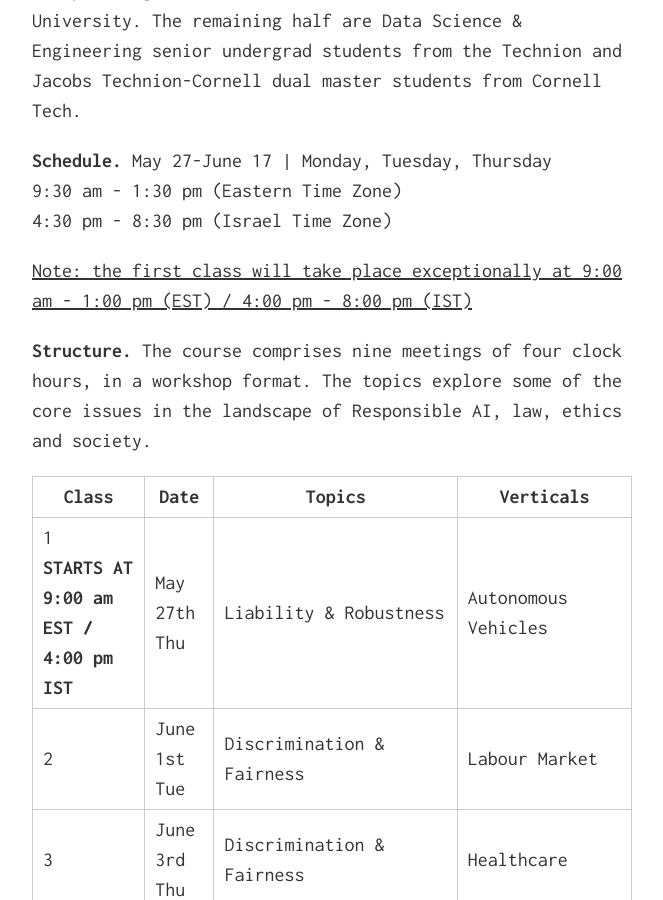
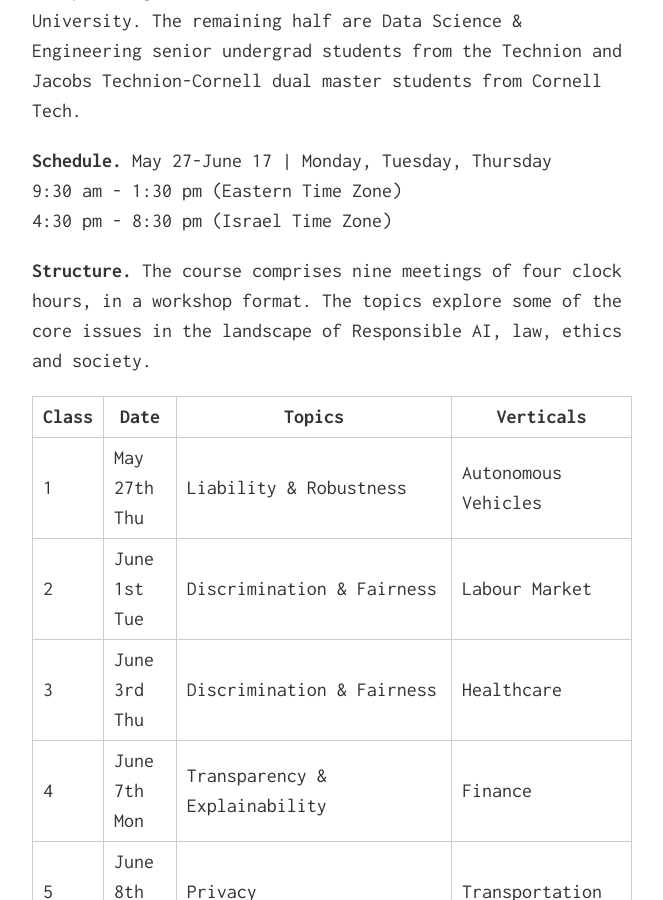
Before and after one commit to ResponsiblyAI/learn, a Jekyll site: the page built from index.md, in a window 1280 px wide and 900 px high, scrolled down 2956 px. Shown: the whole window, without its empty margins (308-971 px from the left). Built offline with Jekyll 4.4.1, drawn with Linux system fonts in a browser that asks for light colours; nearby versions of some CDN libraries.

Commit message:
fix schedule

```diff
--- a/index.md
+++ b/index.md
@@ -79,8 +79,6 @@ May 27-June 17 | Monday, Tuesday, Thursday
 9:30 am - 1:30 pm (Eastern Time Zone)
 4:30 pm - 8:30 pm (Israel Time Zone)
 
-<u>Note: the first class will take place exceptionally at 9:00 am - 1:00 pm (EST) / 4:00 pm - 8:00 pm (IST)</u>
-
 **Structure.** The course comprises nine meetings of four clock hours, in a workshop format. The topics explore some of the core issues in the landscape of Responsible AI, law, ethics and society.
 
 
@@ -95,7 +93,7 @@ May 27-June 17 | Monday, Tuesday, Thursday
 </thead>
 <tbody>
   <tr>
-    <td class="tg-0pky">1<br /><strong>STARTS AT<br /> 9:00 am EST / 4:00 pm IST</strong></td>
+    <td class="tg-0pky">1</td>
     <td class="tg-0pky">May 27th<br />Thu</td>
     <td class="tg-0pky">Liability &amp; Robustness</td>
     <td class="tg-0pky">Autonomous Vehicles </td>
```
